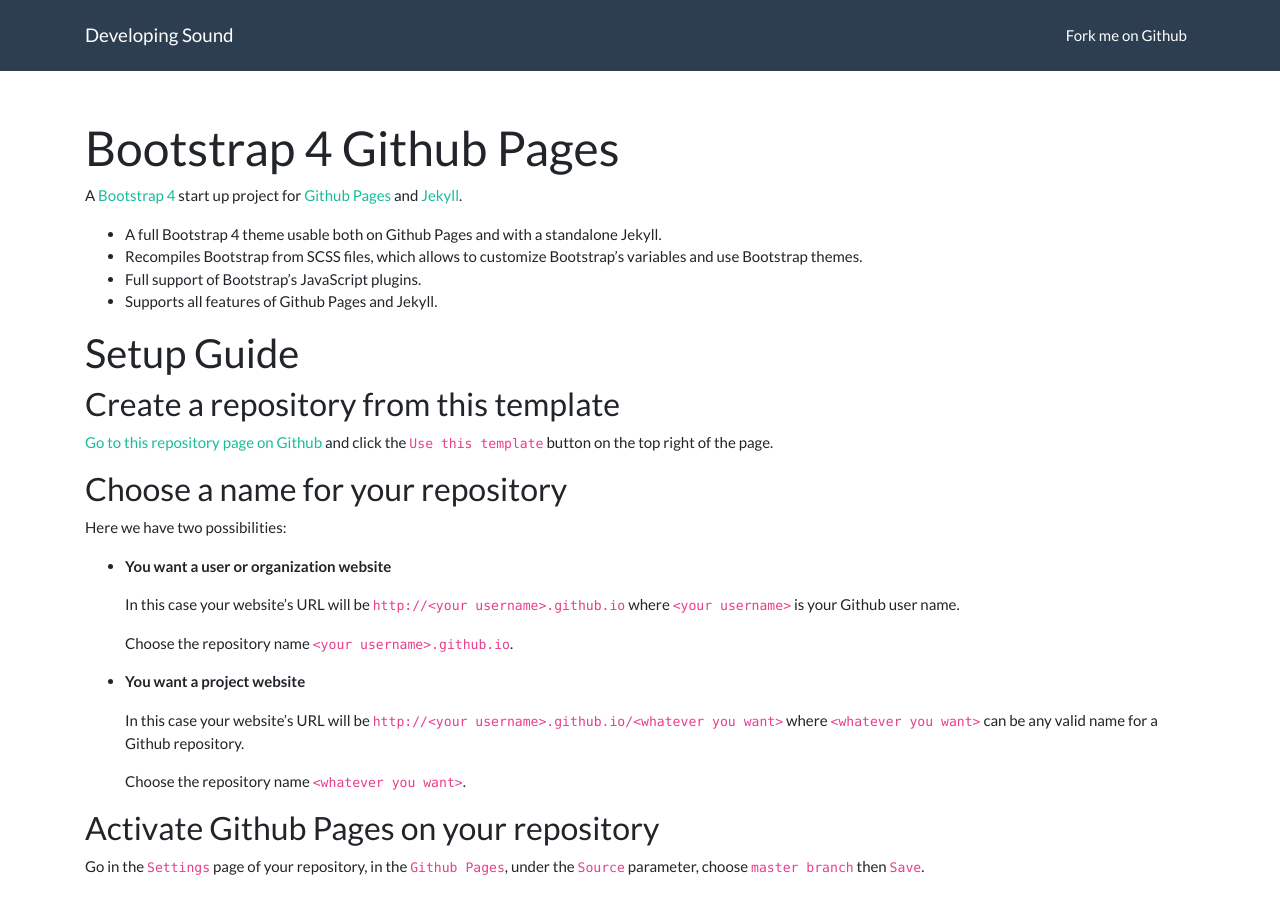
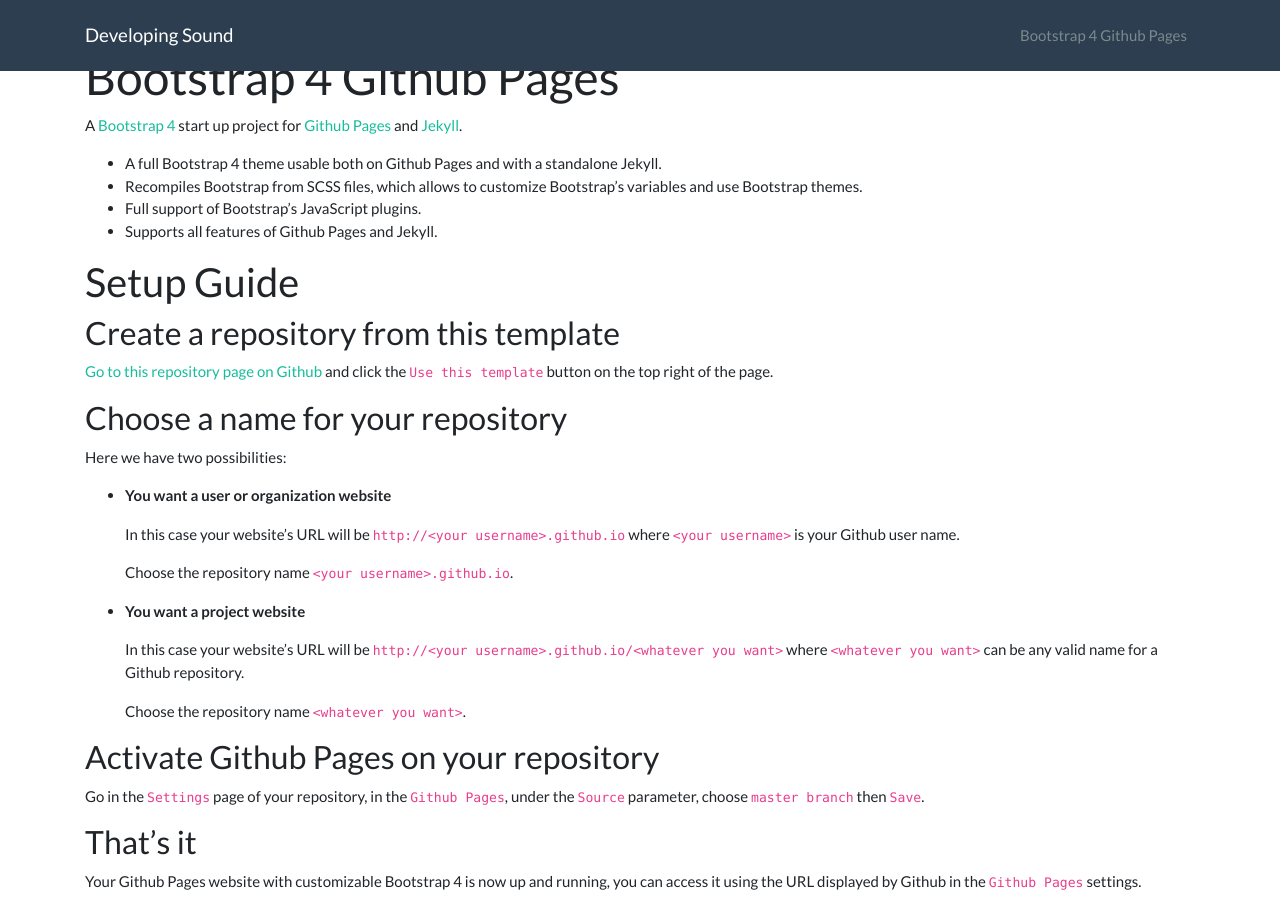
Before and after one commit to leonardreidy/leonardreidy.github.io, a Jekyll site: the page built from index.md, in a window 1280 px wide and 900 px high. Built offline with Jekyll 4.4.1, drawn with Linux system fonts in a browser that asks for light colours.

Commit message:
Generalise nav logic

```diff
--- a/_includes/header.html
+++ b/_includes/header.html
@@ -1,7 +1,6 @@
-<nav class="navbar navbar-expand-lg navbar-dark bg-primary">
+<nav class="navbar navbar-expand-lg navbar-dark bg-primary fixed-top">
   <div class="container">
     <a class="navbar-brand" rel="author" href="{{ "/" | relative_url }}">{{ site.title | escape }}</a>
-
     {%- assign page_paths = site.header_pages -%}
     <button class="navbar-toggler" type="button" data-toggle="collapse" data-target="#navbarSupportedContent"
       aria-controls="navbarSupportedContent" aria-expanded="false" aria-label="Toggle navigation">
@@ -9,17 +8,12 @@
     </button>
     <div class="collapse navbar-collapse" id="navbarSupportedContent">
       <ul class="navbar-nav ml-auto">
-        {%- for path in page_paths -%}
-          {%- assign my_page = site.pages | where: "path", path | first -%}
-          {%- if my_page.title -%}
-          <li class="nav-item">
-            <a class="nav-link" href="{{ my_page.url | relative_url }}">{{ my_page.title | escape }}</a>
-          </li>
-          {%- endif -%}
-        {% endfor -%}
-        <li class="nav-item">
-          <a class="nav-link" href="{{ site.github.repository_url }}">Fork me on Github</a>
-        </li>
+        {% assign sitepages = site.pages | sort: 'title' %}
+        {% for page in sitepages %}
+          {% unless page.title == 'Developing Sound' %}
+            <li><a class="p-2 text-dark" href={{ page.url }}>{{ page.title | escape }}</a></li>
+          {% endunless %}
+        {% endfor %}
       </ul>
     </div>
   </div>
```
